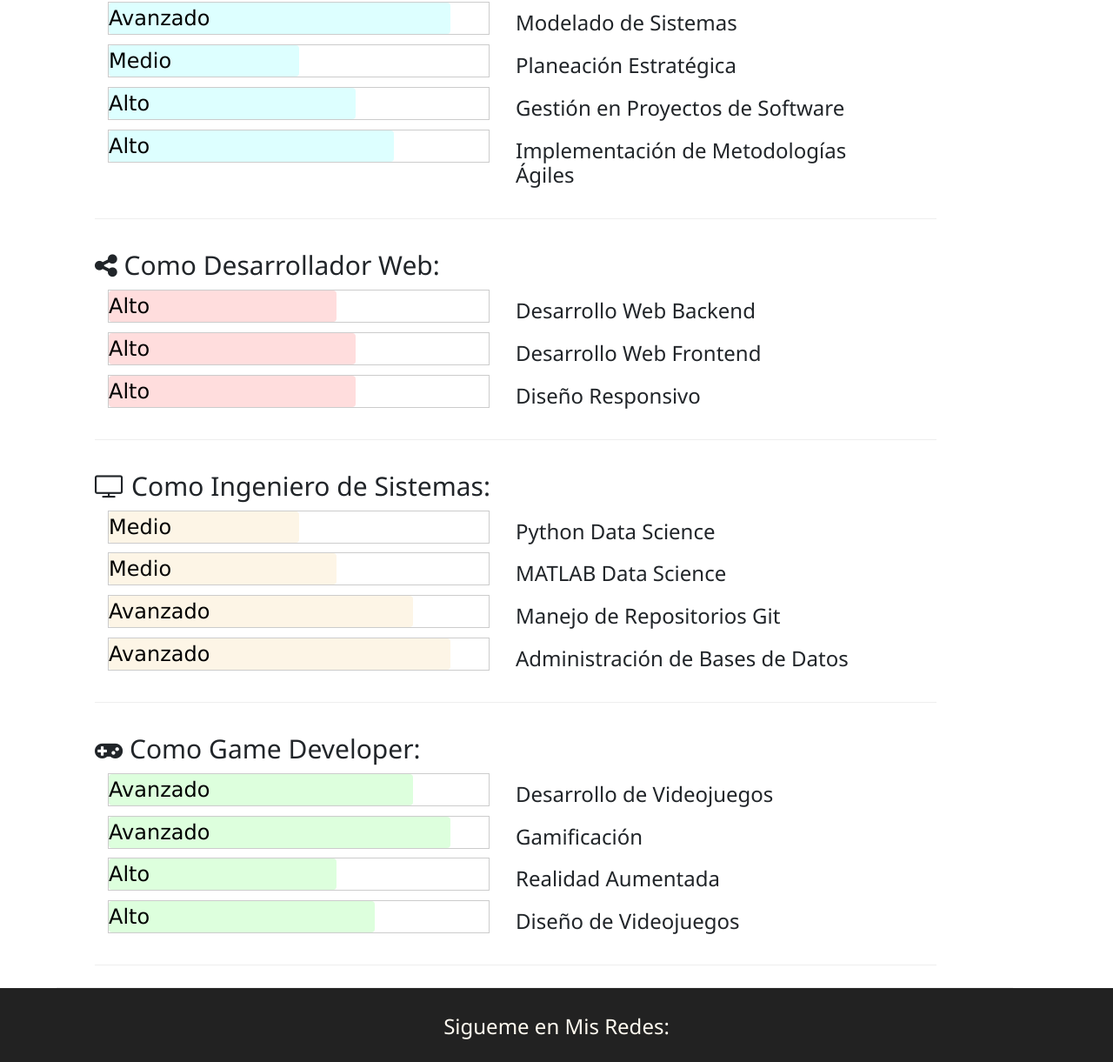
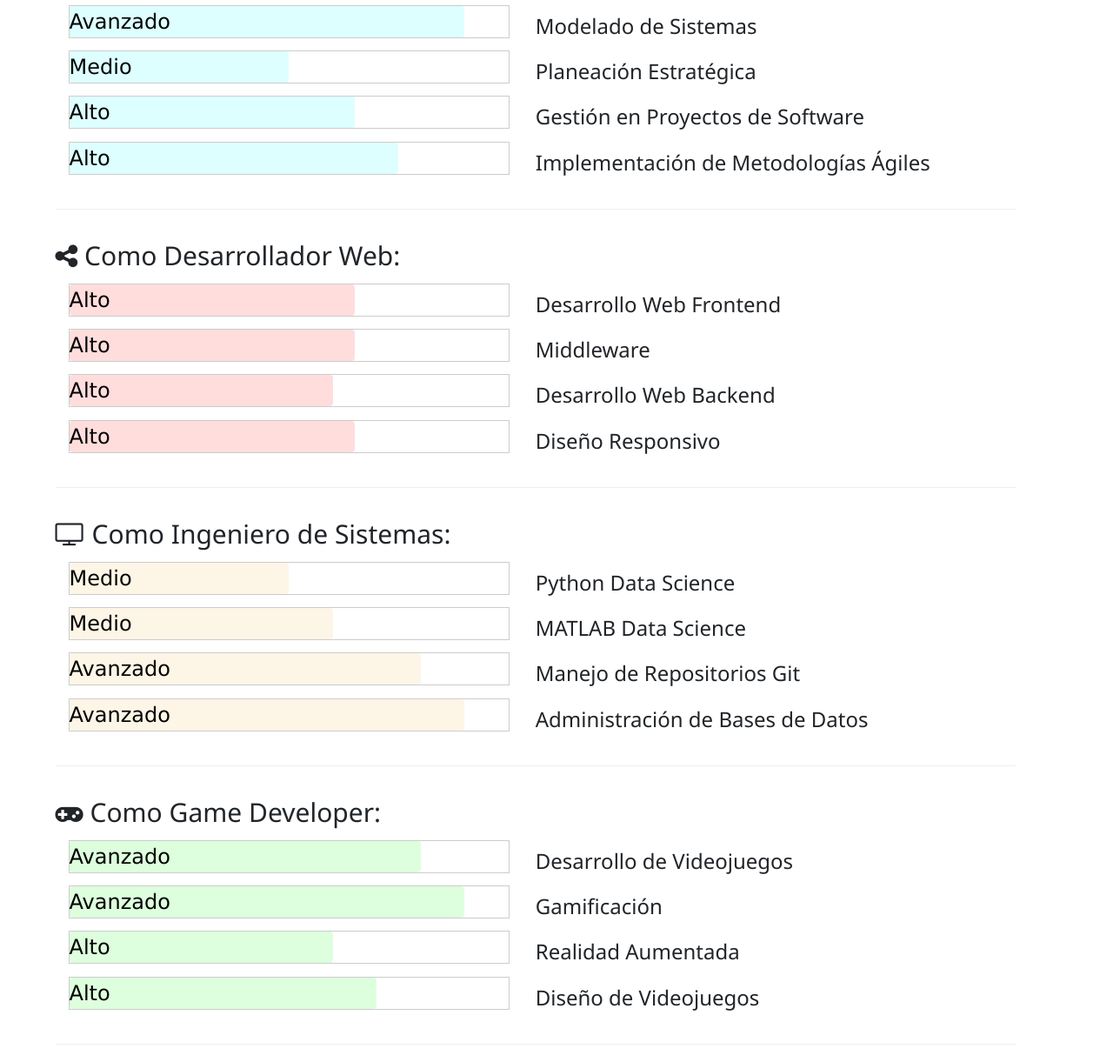
Before and after one commit to IntyKillaRaymi/IntyKillaRaymi.github.io, a website: page skills.html in a window 1280 px wide. Shown: the part 557-1778 px from the top of the page at 87% size. Drawn offline with nearby package versions, Linux system fonts and the light colour scheme.

Commit message:
Rows redistribuided

```diff
--- a/Styles/Style.css
+++ b/Styles/Style.css
@@ -42,10 +42,10 @@ body{
 }
 
 .row-content{
-    margin: 0px 8% 0px 4%;
+    margin: 0px 4% 0px 2%;
     padding: 25px 0px 25px 0px;
     border-bottom: 1px ridge;
-    min-height: 120%;
+    min-height: 320px;
 }
 
 .footer{
--- a/skills.html
+++ b/skills.html
@@ -45,40 +45,40 @@
             <div class="row row-content">
                 <h2><i class="fa fa-sitemap"></i> Como Ingeniero de Software: </h2>
                 <div class="row aling-items-center col-12">
-                    <div class="col-12 col-sm-4 order-sm-last col-md-6">
+                    <div class="col-sm-12 col-md-6 order-md-last">
                         <h3>Modelado de Sistemas</h3>
                     </div>
-                    <div class="col col-sm order-sm-first col-md">
+                    <div class="col-sm-12 col-md-6 order-md-first">
                         <div class="w3-border w3-xlarge">
                             <div class="w3-pale-blue w3-round" style="width:90%">Avanzado</div>
                         </div>
                     </div>
                 </div>
                 <div class="row aling-items-center col-12">
-                    <div class="col-12 col-sm-4 order-sm-last col-md-6">
+                    <div class="col-sm-12 col-md-6 order-md-last">
                         <h3>Planeación Estratégica</h3>
                     </div>
-                    <div class="col col-sm order-sm-first col-md">
+                    <div class="col-sm-12 col-md-6 order-md-first">
                         <div class="w3-border w3-xlarge">
                             <div class="w3-pale-blue w3-round" style="width:50%">Medio</div>
                         </div>
                     </div>
                 </div>
                 <div class="row aling-items-center col-12">
-                    <div class="col-12 col-sm-4 order-sm-last col-md-6">
+                    <div class="col-sm-12 col-md-6 order-md-last">
                         <h3>Gestión en Proyectos de Software</h3>
                     </div>
-                    <div class="col col-sm order-sm-first col-md">
+                    <div class="col-sm-12 col-md-6 order-md-first">
                         <div class="w3-border w3-xlarge">
                             <div class="w3-pale-blue w3-round" style="width:65%">Alto</div>
                         </div>
                     </div>
                 </div>
                 <div class="row aling-items-center col-12">
-                    <div class="col-12 col-sm-4 order-sm-last col-md-6">
+                    <div class="col-sm-12 col-md-6 order-md-last">
                         <h3>Implementación de Metodologías Ágiles</h3>
                     </div>
-                    <div class="col col-sm order-sm-first col-md">
+                    <div class="col-sm-12 col-md-6 order-md-first">
                         <div class="w3-border w3-xlarge">
                             <div class="w3-pale-blue w3-round" style="width:75%">Alto</div>
                         </div>
@@ -89,11 +89,34 @@
             <div class="row row-content">
                 <h2><i class="fa fa-share-alt"></i> Como Desarrollador Web: </h2>
 
+
                 <div class="row aling-items-center col-12">
-                    <div class="col-12 col-sm-4 order-sm-last col-md-6">
+                    <div class="col-sm-12 col-md-6 order-md-last">
+                        <h3>Desarrollo Web Frontend</h3>
+                    </div>
+                    <div class="col-sm-12 col-md-6 order-md-first">
+                        <div class="w3-border w3-xlarge">
+                            <div class="w3-pale-red w3-round" style="width:65%">Alto</div>
+                        </div>
+                    </div>
+                </div>
+
+                <div class="row aling-items-center col-12">
+                    <div class="col-sm-12 col-md-6 order-md-last">
+                        <h3>Middleware</h3>
+                    </div>
+                    <div class="col-sm-12 col-md-6 order-md-first">
+                        <div class="w3-border w3-xlarge">
+                            <div class="w3-pale-red w3-round" style="width:65%">Alto</div>
+                        </div>
+                    </div>
+                </div>
+
+                <div class="row aling-items-center col-12">
+                    <div class="col-sm-12 col-md-6 order-md-last">
                         <h3>Desarrollo Web Backend</h3>
                     </div>
-                    <div class="col col-sm order-sm-first col-md">
+                    <div class="col-sm-12 col-md-6 order-md-first">
                         <div class="w3-border w3-xlarge">
                             <div class="w3-pale-red w3-round" style="width:60%">Alto</div>
                         </div>
@@ -101,21 +124,10 @@
                 </div>
 
                 <div class="row aling-items-center col-12">
-                    <div class="col-12 col-sm-4 order-sm-last col-md-6">
-                        <h3>Desarrollo Web Frontend</h3>
-                    </div>
-                    <div class="col col-sm order-sm-first col-md">
-                        <div class="w3-border w3-xlarge">
-                            <div class="w3-pale-red w3-round" style="width:65%">Alto</div>
-                        </div>
-                    </div>
-                </div>
-
-                <div class="row aling-items-center col-12">
-                    <div class="col-12 col-sm-4 order-sm-last col-md-6">
+                    <div class="col-sm-12 col-md-6 order-md-last">
                         <h3>Diseño Responsivo</h3>
                     </div>
-                    <div class="col col-sm order-sm-first col-md">
+                    <div class="col-sm-12 col-md-6 order-md-first">
                         <div class="w3-border w3-xlarge">
                             <div class="w3-pale-red w3-round" style="width:65%">Alto</div>
                         </div>
@@ -127,10 +139,10 @@
                 <h2><i class="fa fa-tv"></i> Como Ingeniero de Sistemas: </h2>
 
                 <div class="row aling-items-center col-12">
-                    <div class="col-12 col-sm-4 order-sm-last col-md-6">
+                    <div class="col-sm-12 col-md-6 order-md-last">
                         <h3>Python Data Science</h3>
                     </div>
-                    <div class="col col-sm order-sm-first col-md">
+                    <div class="col-sm-12 col-md-6 order-md-first">
                         <div class="w3-border w3-xlarge">
                             <div class="w3-sand w3-round" style="width:50%">Medio</div>
                         </div>
@@ -138,10 +150,10 @@
                 </div>
 
                 <div class="row aling-items-center col-12">
-                    <div class="col-12 col-sm-4 order-sm-last col-md-6">
+                    <div class="col-sm-12 col-md-6 order-md-last">
                         <h3>MATLAB Data Science</h3>
                     </div>
-                    <div class="col col-sm order-sm-first col-md">
+                    <div class="col-sm-12 col-md-6 order-md-first">
                         <div class="w3-border w3-xlarge">
                             <div class="w3-sand w3-round" style="width:60%">Medio</div>
                         </div>
@@ -149,10 +161,10 @@
                 </div>
 
                 <div class="row aling-items-center col-12">
-                    <div class="col-12 col-sm-4 order-sm-last col-md-6">
+                    <div class="col-sm-12 col-md-6 order-md-last">
                         <h3>Manejo de Repositorios Git</h3>
                     </div>
-                    <div class="col col-sm order-sm-first col-md">
+                    <div class="col-sm-12 col-md-6 order-md-first">
                         <div class="w3-border w3-xlarge">
                             <div class="w3-sand w3-round" style="width:80%">Avanzado</div>
                         </div>
@@ -160,10 +172,10 @@
                 </div>
 
                 <div class="row aling-items-center col-12">
-                    <div class="col-12 col-sm-4 order-sm-last col-md-6">
+                    <div class="col-sm-12 col-md-6 order-md-last">
                         <h3>Administración de Bases de Datos</h3>
                     </div>
-                    <div class="col col-sm order-sm-first col-md">
+                    <div class="col-sm-12 col-md-6 order-md-first">
                         <div class="w3-border w3-xlarge">
                             <div class="w3-sand w3-round" style="width:90%">Avanzado</div>
                         </div>
@@ -174,40 +186,40 @@
             <div class="row row-content">
                 <h2><i class="fa fa-gamepad"></i> Como Game Developer: </h2>
                 <div class="row aling-items-center col-12">
-                    <div class="col-12 col-sm-4 order-sm-last col-md-6">
+                    <div class="col-sm-12 col-md-6 order-md-last">
                         <h3>Desarrollo de Videojuegos</h3>
                     </div>
-                    <div class="col col-sm order-sm-first col-md">
+                    <div class="col-sm-12 col-md-6 order-md-first">
                         <div class="w3-border w3-xlarge">
                             <div class="w3-pale-green w3-round" style="width:80%">Avanzado</div>
                         </div>
                     </div>
                 </div>
                 <div class="row aling-items-center col-12">
-                    <div class="col-12 col-sm-4 order-sm-last col-md-6">
+                    <div class="col-sm-12 col-md-6 order-md-last">
                         <h3>Gamificación</h3>
                     </div>
-                    <div class="col col-sm order-sm-first col-md">
+                    <div class="col-sm-12 col-md-6 order-md-first">
                         <div class="w3-border w3-xlarge">
                             <div class="w3-pale-green w3-round" style="width:90%">Avanzado</div>
                         </div>
                     </div>
                 </div>
                 <div class="row aling-items-center col-12">
-                    <div class="col-12 col-sm-4 order-sm-last col-md-6">
+                    <div class="col-sm-12 col-md-6 order-md-last">
                         <h3>Realidad Aumentada</h3>
                     </div>
-                    <div class="col col-sm order-sm-first col-md">
+                    <div class="col-sm-12 col-md-6 order-md-first">
                         <div class="w3-border w3-xlarge">
                             <div class="w3-pale-green w3-round" style="width:60%">Alto</div>
                         </div>
                     </div>
                 </div>
                 <div class="row aling-items-center col-12">
-                    <div class="col-12 col-sm-4 order-sm-last col-md-6">
+                    <div class="col-sm-12 col-md-6 order-md-last">
                         <h3>Diseño de Videojuegos</h3>
                     </div>
-                    <div class="col col-sm order-sm-first col-md">
+                    <div class="col-sm-12 col-md-6 order-md-first">
                         <div class="w3-border w3-xlarge">
                             <div class="w3-pale-green w3-round" style="width:70%">Alto</div>
                         </div>
```
